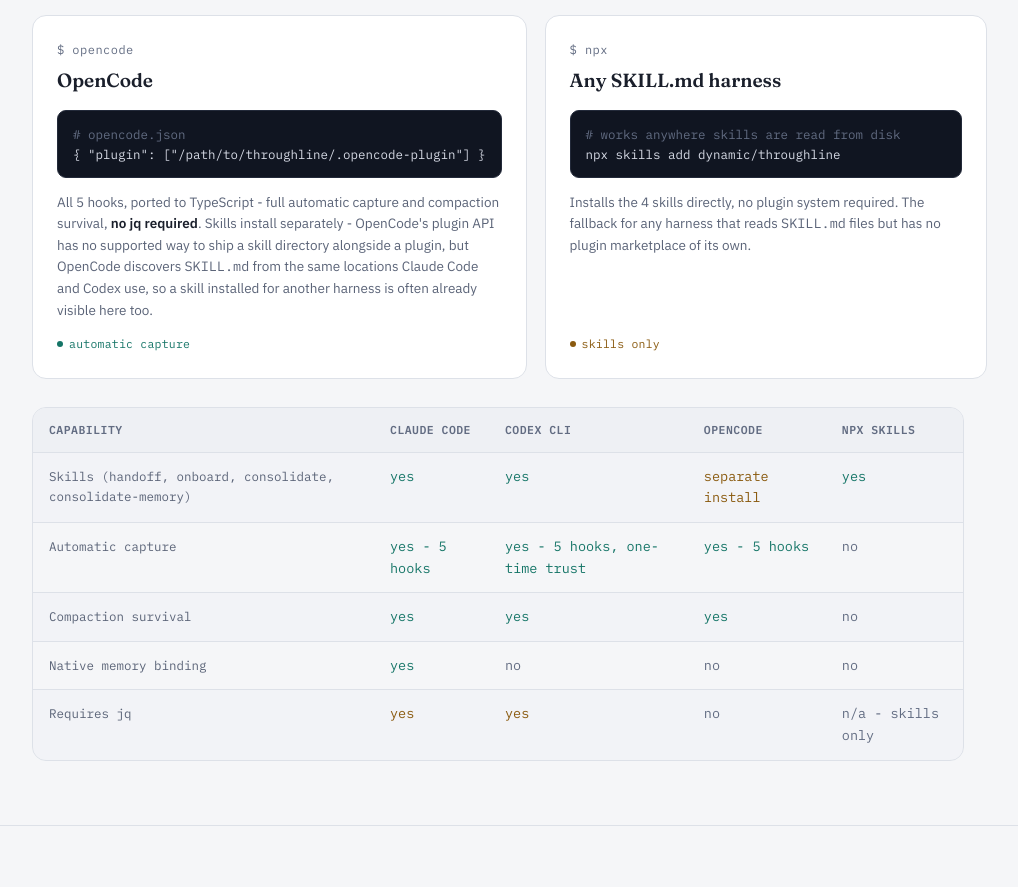
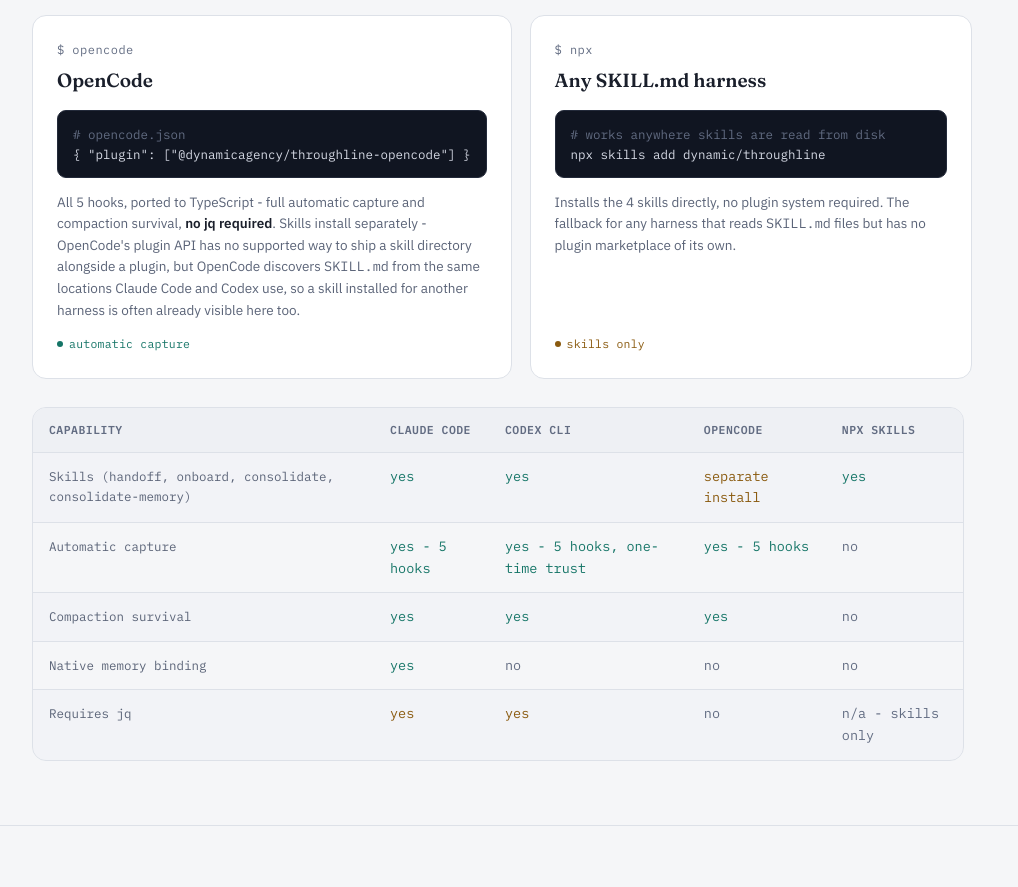
Before and after one commit to dynamic/throughline, a plain HTML site: page docs/index.html in a window 1280 px wide. Shown: the part 3377-4264 px from the top of the page, without its empty margins (142-1160 px from the left). Drawn offline with Linux system fonts and the light colour scheme.

Commit message:
feat(#59): publish OpenCode plugin to npm as @dynamicagency/throughline-opencode
Repackages .opencode-plugin to ship compiled dist/ under
@dynamicagency/throughline-opencode, cuts v0.14.0 across all three plugin
manifests, and updates README/docs to the one-line OpenCode install.

Closes #59

```diff
--- a/docs/index.html
+++ b/docs/index.html
@@ -409,7 +409,7 @@ codex plugin add throughline@throughline</pre>
           <span class="h-kicker">$ opencode</span>
           <h3>OpenCode</h3>
           <pre><span class="c"># opencode.json</span>
-{ "plugin": ["/path/to/throughline/.opencode-plugin"] }</pre>
+{ "plugin": ["@dynamicagency/throughline-opencode"] }</pre>
           <p class="note">All 5 hooks, ported to TypeScript - full automatic capture and compaction
             survival, <strong>no jq required</strong>. Skills install separately - OpenCode's plugin API has
             no supported way to ship a skill directory alongside a plugin, but OpenCode discovers
```
Also changed, not shown: .claude-plugin/plugin.json, .codex-plugin/plugin.json, .opencode-plugin/README.md (added), .opencode-plugin/package.json, CHANGELOG.md, README.md, 2 other files.
